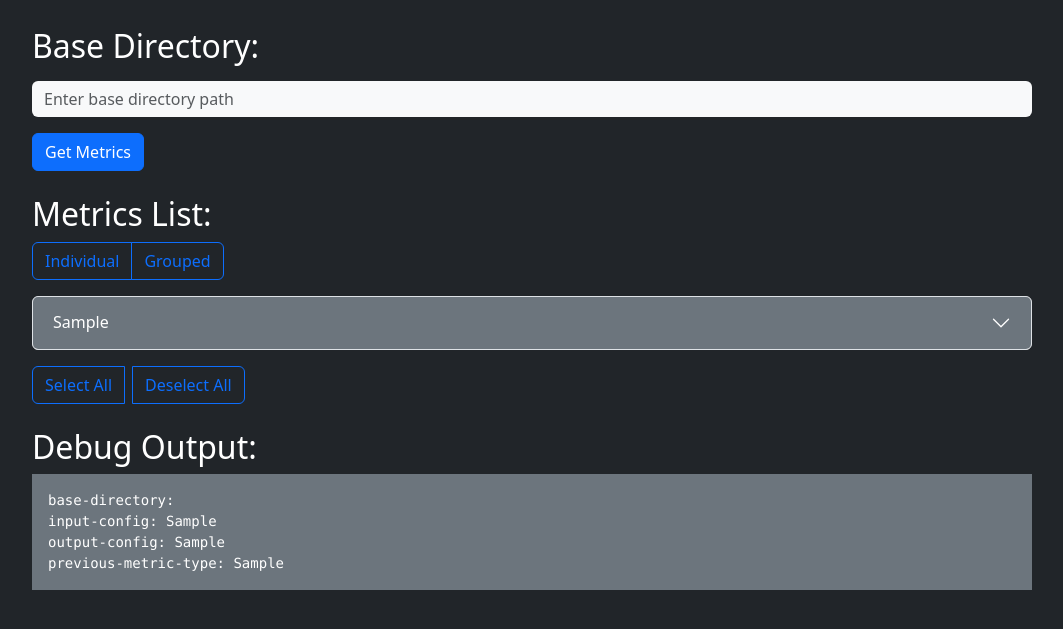
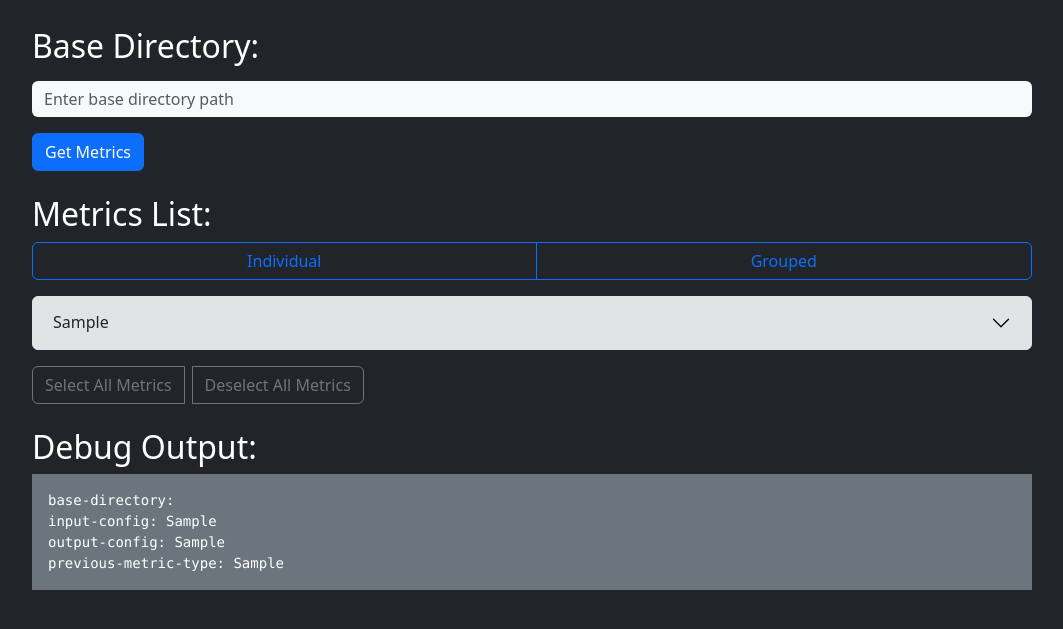
Before and after one commit to iuryFilho/safs, a Flask app: template src/templates/config.jinja in a window 1280 px wide. Shown: the part 69-698 px from the top of the page, without its empty margins (108-1171 px from the left). Run offline with Flask 3, Linux system fonts and the light colour scheme; the template is opened without the code that fills it: most values are stand-ins (such as "Sample title", 1, 10 or a date in 2020).

Commit message:
feat: Cria botões de select para cada grupo

```diff
--- a/src/templates/config.jinja
+++ b/src/templates/config.jinja
@@ -63,8 +63,8 @@
 
         <div class="mb-3">{{ list_group_text("directory-list", directories) }}</div>
         <div class="btn-group" role="group" aria-label="Directory Actions">
-          {{ submit_button('Select All', 'select-all-directories', 'btn-outline-primary', class="me-2") }}
-          {{ submit_button('Deselect All', 'deselect-all-directories', 'btn-outline-primary') }}
+          {{ submit_button('Select All Directories', 'select-all-directories', 'btn-outline-secondary', class="me-2") }}
+          {{ submit_button('Deselect All Directories', 'deselect-all-directories', 'btn-outline-secondary') }}
         </div>
       {% endcall %}
     {% endif %}
@@ -72,7 +72,7 @@
     {% if grouped_metrics %}
       {% call section("metrics") %}
         <h2>Metrics List:</h2>
-        <div class="btn-group mb-3"
+        <div class="btn-group mb-3 w-100"
              role="group"
              aria-label="Basic radio toggle button group">
           <input type="radio"
@@ -92,7 +92,6 @@
                  autocomplete="off"
                  {% if metric_type == "grouped" %}checked{% endif %}>
           <label class="btn btn-outline-primary" for="radio-grouped">Grouped</label>
-
         </div>
         <input id="previous-metric-type"
                type="hidden"
@@ -103,23 +102,26 @@
             <div class="accordion-item">
               <h3 class="accordion-header">
                 <button id="{{ metric_group }}-btn"
-                        class="accordion-button text-bg-secondary shadow-none fw-medium collapsed"
+                        class="accordion-button bg-secondary-subtle text-dark shadow-none fw-medium collapsed"
                         type="button"
                         data-bs-toggle="collapse"
                         data-bs-target="#{{ metric_group }}"
                         aria-expanded="false"
                         aria-controls="{{ metric_group }}">{{ metric_group }}</button>
               </h3>
-              <div id="{{ metric_group }}"
-                   class="accordion-collapse collapse bg-secondary-subtle">
+              <div id="{{ metric_group }}" class="accordion-collapse collapse bg-dark">
                 <div class="accordion-body p-2">{{ list_group("metric-list", metric_list) }}</div>
+                <div class="btn-group p-2 pt-0" role="group" aria-label="Metrics Actions">
+                  {{ submit_button('Select All', 'select-all-' ~ metric_group, 'btn-outline-light', class="me-2") }}
+                  {{ submit_button('Deselect All', 'deselect-all-' ~ metric_group, 'btn-outline-light') }}
+                </div>
               </div>
             </div>
           {% endfor %}
         </div>
         <div class="btn-group" role="group" aria-label="Metrics Actions">
-          {{ submit_button('Select All', 'select-all-metrics', 'btn-outline-primary', class="me-2") }}
-          {{ submit_button('Deselect All', 'deselect-all-metrics', 'btn-outline-primary') }}
+          {{ submit_button('Select All Metrics', 'select-all-metrics', 'btn-outline-secondary', class="me-2") }}
+          {{ submit_button('Deselect All Metrics', 'deselect-all-metrics', 'btn-outline-secondary') }}
         </div>
       {% endcall %}
     {% endif %}
```
Also changed, not shown: src/templates/__base.jinja (line endings or trailing spaces).
